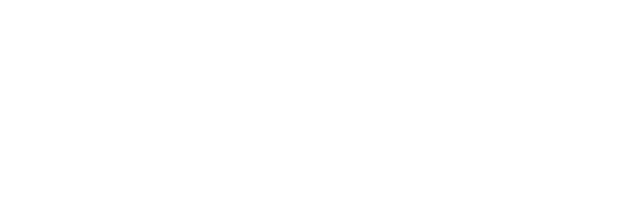
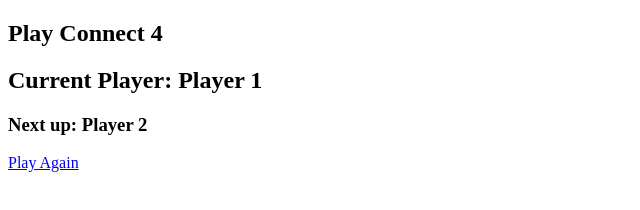
Before and after one commit to TJANGEL/connect_4, a plain HTML site: page index.html in a window 1280 px wide. Shown: the whole page, without its empty margins (0-640 px from the left). Drawn offline with Linux system fonts and the light colour scheme.

Commit message:
added top player section

```diff
--- a/index.html
+++ b/index.html
@@ -21,6 +21,24 @@
     <link rel="stylesheet" href="css/style.css" />
   </head>
   <body>
+    <section class="wrapper">
+      <h1 class="title">Play Connect 4</h1>
+      <div class="center">
+        <div id="top-text" class="top-text">
+          <h2 class="primary">
+            <span id="prefix">Current Player: </span>
+            <span id="current-player" contenteditable="true">Player 1</span>
+          </h2>
+          <h3 class="secondary">
+            <span>Next up:</span>
+            <span id="other-player" contenteditable="true">Player 2</span>
+          </h3>
+        </div>
+        <div id="play-again" class="play-again">
+          <a href="#" class="play-again-btn" id="play-again-btn">Play Again</a>
+        </div>
+      </div>
+    </section>
     <script src="./js/main.js"></script>
   </body>
 </html>
```
